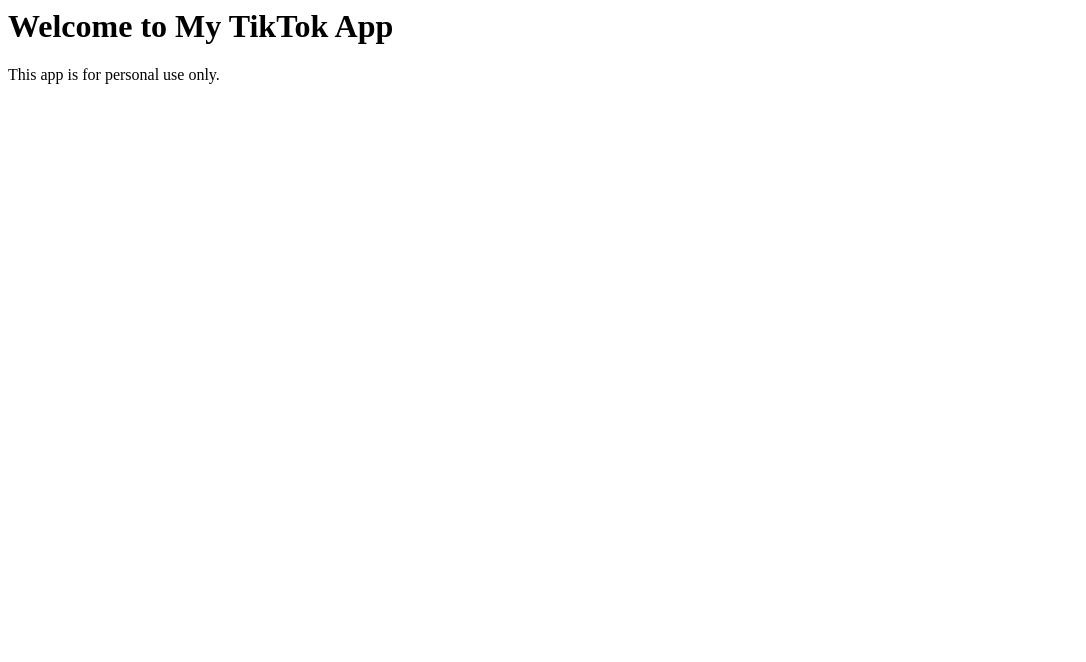
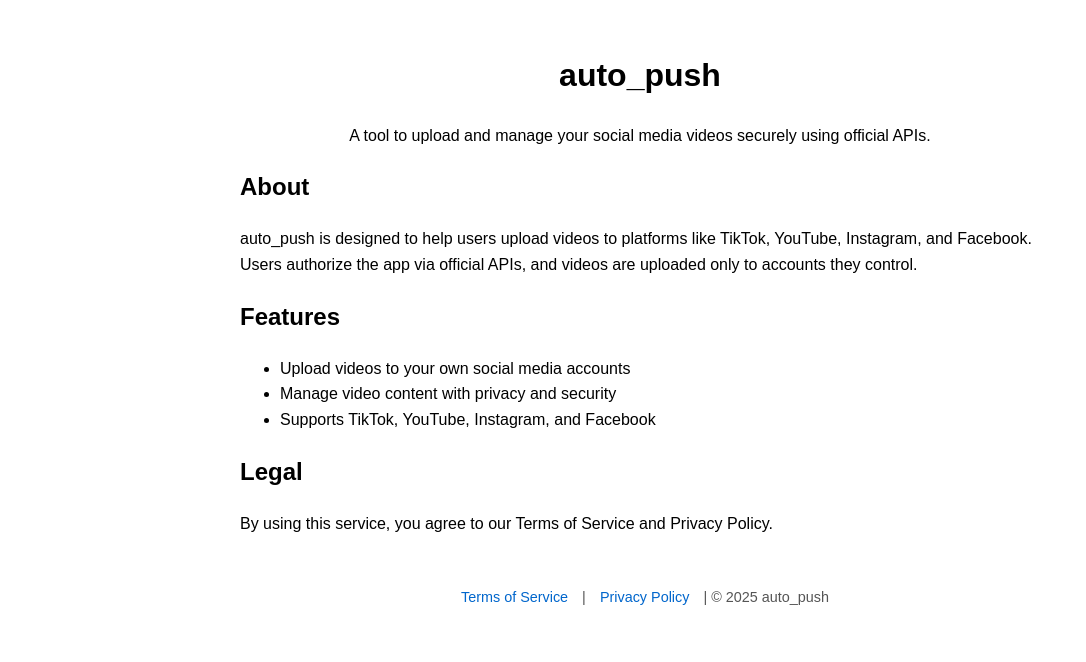
Before and after one commit to hamedsoltani/repo, a plain HTML site: page index.html in a window 1280 px wide. Shown: the whole page, without its empty margins (0-1086 px from the left). Drawn offline with Linux system fonts and the light colour scheme.

Commit message:
Update index.html

```diff
--- a/index.html
+++ b/index.html
@@ -1,9 +1,41 @@
-<html>
+<!DOCTYPE html>
+<html lang="en">
 <head>
-  <title>My TikTok App</title>
+  <meta charset="UTF-8">
+  <title>auto_push App</title>
+  <style>
+    body { font-family: Arial, sans-serif; max-width: 800px; margin: 50px auto; line-height: 1.6; }
+    header { text-align: center; }
+    footer { text-align: center; margin-top: 50px; font-size: 0.9em; color: #555; }
+    a { color: #0066cc; text-decoration: none; margin: 0 10px; }
+    a:hover { text-decoration: underline; }
+  </style>
 </head>
 <body>
-  <h1>Welcome to My TikTok App</h1>
-  <p>This app is for personal use only.</p>
+  <header>
+    <h1>auto_push</h1>
+    <p>A tool to upload and manage your social media videos securely using official APIs.</p>
+  </header>
+
+  <main>
+    <h2>About</h2>
+    <p>auto_push is designed to help users upload videos to platforms like TikTok, YouTube, Instagram, and Facebook. Users authorize the app via official APIs, and videos are uploaded only to accounts they control.</p>
+
+    <h2>Features</h2>
+    <ul>
+      <li>Upload videos to your own social media accounts</li>
+      <li>Manage video content with privacy and security</li>
+      <li>Supports TikTok, YouTube, Instagram, and Facebook</li>
+    </ul>
+
+    <h2>Legal</h2>
+    <p>By using this service, you agree to our Terms of Service and Privacy Policy.</p>
+  </main>
+
+  <footer>
+    <a href="terms.html" target="_blank">Terms of Service</a> |
+    <a href="privacy.html" target="_blank">Privacy Policy</a> |
+    &copy; 2025 auto_push
+  </footer>
 </body>
 </html>
```
